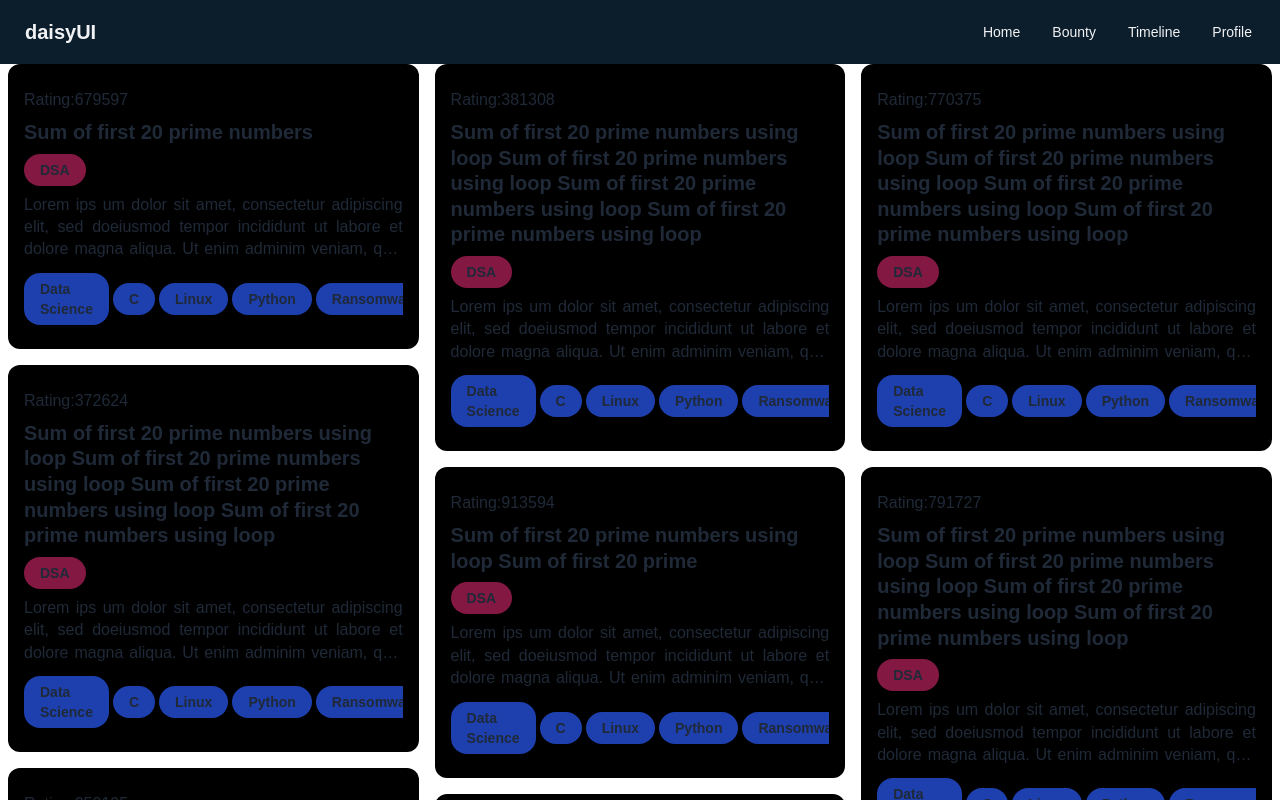
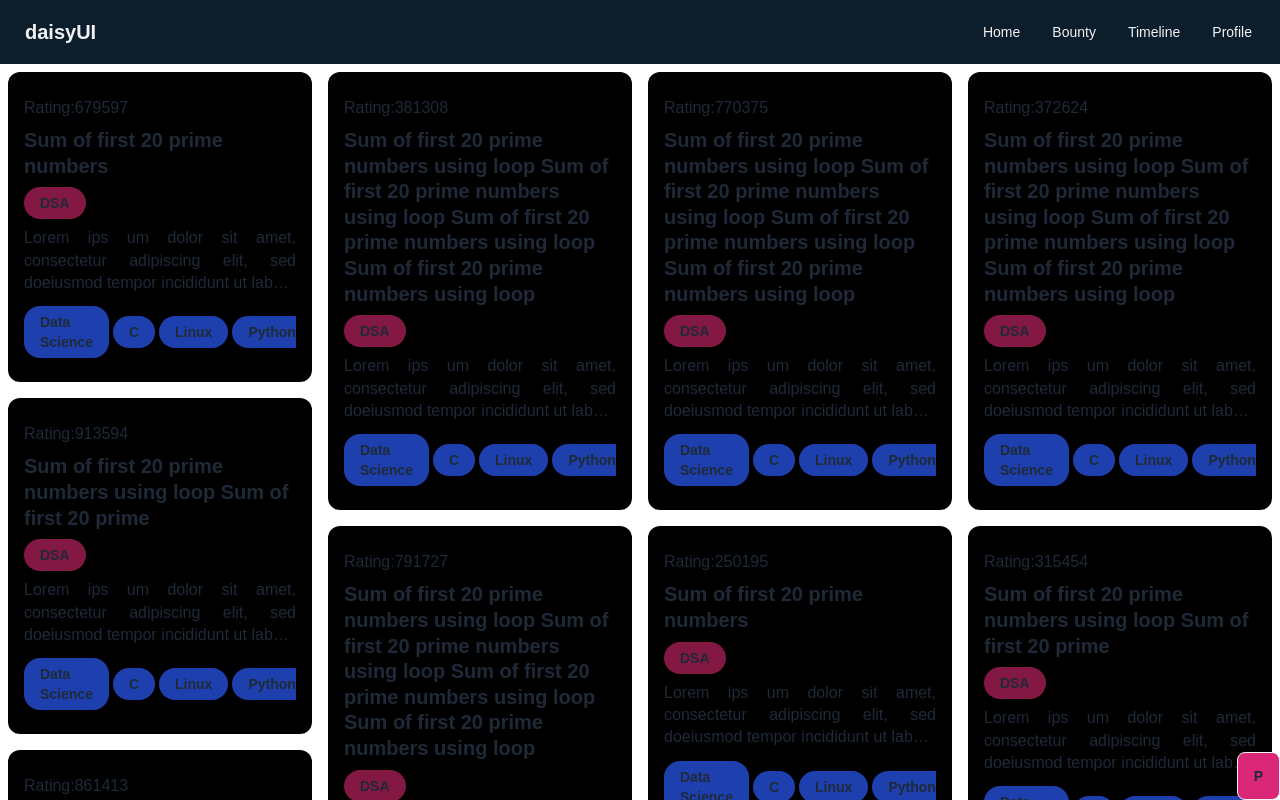
Before and after one commit to JustModo/official-404, a Next.js app: page /Bounty in a window 1280 px wide. Built offline with nearby package versions, Linux system fonts and the light colour scheme.

Commit message:
add custom grid layout

```diff
--- a/package.json
+++ b/package.json
@@ -21,7 +21,8 @@
     "prisma": "^5.14.0",
     "prop-types": "^15.8.1",
     "react": "^18",
-    "react-dom": "^18"
+    "react-dom": "^18",
+    "react-responsive": "^10.0.0"
   },
   "devDependencies": {
     "@types/node": "^20",
--- a/src/app/Bounty/page.js
+++ b/src/app/Bounty/page.js
@@ -1,13 +1,13 @@
 "use client";
 import React, { useState } from "react";
 import useBountyHook from "../../components/BountyHook";
+import MasoneryGrid from "../../components/MasoneryGrid";
 import BountyCard from "../../components/BountyCard";
 import ExpandedBountyCard from "../../components/ExpandedBountyCard";
-import { Masonry } from "@mui/lab";
 import { AnimatePresence, motion } from "framer-motion";
 
 export default function Bounty() {
-  const { data, loading } = useBountyHook();
+  const { data, loading, temp } = useBountyHook();
 
   const DATA1 = {
     title:
@@ -20,25 +20,26 @@ export default function Bounty() {
 
   return (
     <div className="w-full pb-20 flex flex-col items-center">
-      <Masonry
-        columns={{ xl: 4, md: 3, sm: 2, xs: 1 }}
-        spacing={2}
-        className="m-0"
-        key={data.length}
-      >
+      <AnimatePresence>
+        <MasoneryGrid>
           {data.map((item, index) => (
             <motion.div className="bg-opacity-0 flex" key={item.id}>
               <BountyCard
-              index={item.id}
+                index={index}
                 data={item}
                 layoutId={`item-${item.id}`}
                 onClick={() => setSelectedId(item.id)}
               />
             </motion.div>
           ))}
-      </Masonry>
+        </MasoneryGrid>
+        <div
+          className="fixed bottom-0 right-0 btn bg-pink-600"
+          onClick={() => temp()}
+        >
+          P
+        </div>
         {loading && <div className="text-xl font-bold">Loading....</div>}
-      <AnimatePresence>
         {selectedId !== null && (
           <motion.div
             className="fixed top-0 left-0 w-full h-full bg-opacity-50 flex z-30 justify-center items-center bg-black"
--- a/src/components/BountyCard.jsx
+++ b/src/components/BountyCard.jsx
@@ -1,10 +1,9 @@
 import React from "react";
 import { motion } from "framer-motion";
 
-export default function BountyCard({ index, data, onClick, layoutId }) {
+export default function BountyCard({ data, onClick, layoutId, index }) {
   return (
     <motion.div
-      key={index}
       layoutId={layoutId}
       className={`flex items-center overflow-hidden h-full`}
       style={{ userSelect: "none" }}
@@ -15,7 +14,7 @@ export default function BountyCard({ index, data, onClick, layoutId }) {
         className="bg-black w-full relative py-6 px-4 rounded-xl"
         layout
       >
-        <motion.h1 layout>Rating:{index}</motion.h1>
+        <motion.h1 layout>Rating:{data?.id}</motion.h1>
         <motion.h1
           className="text-xl font-bold mt-2"
           style={{ lineHeight: "1.6rem" }}
--- a/src/components/BountyHook.jsx
+++ b/src/components/BountyHook.jsx
@@ -88,5 +88,9 @@ export default function BountyHook() {
     return () => main.removeEventListener("scroll", handleScroll);
   }, [loading]);
 
-  return { data, loading };
+  function temp() {
+    loadMore();
+  }
+
+  return { data, loading, temp };
 }
--- /dev/null
+++ b/src/components/MasoneryGrid.jsx
@@ -0,0 +1,75 @@
+import React, { Children, cloneElement, useEffect } from "react";
+import { useState } from "react";
+import { useMediaQuery } from "react-responsive";
+
+export default function MasoneryGrid({ children }) {
+  const [col1, setCol1] = useState([]);
+  const [col2, setCol2] = useState([]);
+  const [col3, setCol3] = useState([]);
+  const [col4, setCol4] = useState([]);
+
+  const isXl = useMediaQuery({ minWidth: 1280 });
+  const isMd = useMediaQuery({ minWidth: 768, maxWidth: 1279 });
+  const isSm = useMediaQuery({ minWidth: 640, maxWidth: 767 });
+  const isXs = useMediaQuery({ maxWidth: 639 });
+
+  const [noCols, setNoCols] = useState(1);
+
+  useEffect(() => {
+    if (isXl) setNoCols(4);
+    else if (isMd) setNoCols(3);
+    else if (isSm) setNoCols(2);
+    else setNoCols(1);
+  }, [isXl, isMd, isSm, isXs]);
+
+  useEffect(() => {
+    console.log(noCols);
+  }, [noCols]);
+
+  useEffect(() => {
+    const first = [];
+    const second = [];
+    const third = [];
+    const fourth = [];
+
+    Children.forEach(children, (child, index) => {
+      if (index % noCols === 0) {
+        first.push(child);
+      } else if (index % noCols === 1) {
+        second.push(child);
+      } else if (index % noCols === 2) {
+        third.push(child);
+      } else {
+        fourth.push(child);
+      }
+    });
+
+    setCol1(first);
+    setCol2(second);
+    setCol3(third);
+    setCol4(fourth);
+  }, [children, noCols]);
+
+  return (
+    <div className="w-full columns-1 sm:columns-2 md:columns-3 xl:columns-4 p-2">
+      <div className="first-col flex flex-1 flex-col gap-4 break-inside-avoid">
+        {col1.map((child, index) => cloneElement(child))}
+      </div>
+      {noCols > 1 && (
+        <div className="second-col flex flex-1 flex-col gap-4 break-inside-avoid">
+          {col2.map((child, index) => cloneElement(child))}
+        </div>
+      )}
+      {noCols > 2 && (
+        <div className="third-col flex flex-1 flex-col gap-4 break-inside-avoid">
+          {col3.map((child, index) => cloneElement(child))}
+        </div>
+      )}
+      {noCols > 3 && (
+        <div className="fourth-col flex flex-1 flex-col gap-4 break-inside-avoid">
+          {col4.map((child, index) => cloneElement(child))}
+        </div>
+      )}
+    </div>
+  );
+}
```
Also changed, not shown: 1 other file (tests, documents, lock files or other folders). Lines whose indentation alone changed are shown as unchanged.
